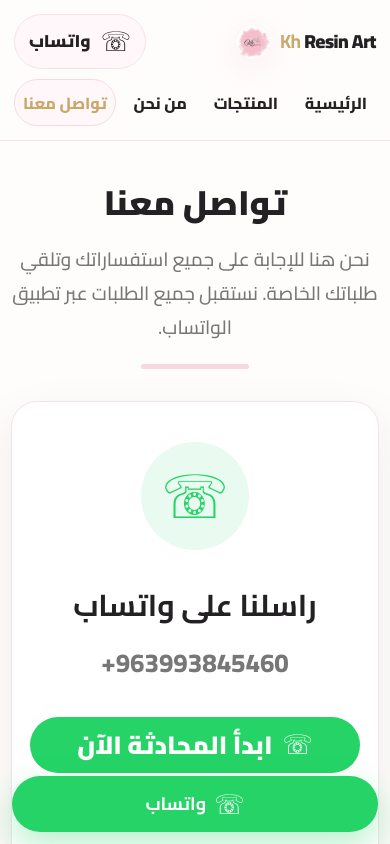
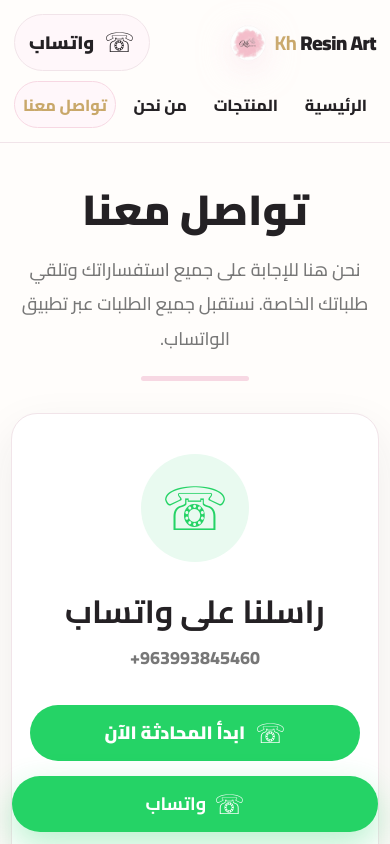
Before and after one commit to Othman-Darkal20752/kh-resin-art, a React (Vite) app: page /contact in a window 390 px wide. Shown: the top 844 px of the page. Built offline with nearby package versions, Linux system fonts and the light colour scheme.

Commit message:
Improve mobile font sizes

```diff
--- a/src/styles/global.css
+++ b/src/styles/global.css
@@ -237,3 +237,83 @@
     height: 56px;
   }
 }
+
+@media (max-width: 768px) {
+  body {
+    font-size: 18px;
+  }
+
+  .container,
+  .section-container {
+    width: 92%;
+  }
+
+  h1 {
+    font-size: 42px !important;
+    line-height: 1.25;
+  }
+
+  h2 {
+    font-size: 32px !important;
+    line-height: 1.35;
+  }
+
+  h3 {
+    font-size: 24px !important;
+  }
+
+  p {
+    font-size: 18px !important;
+    line-height: 1.9;
+  }
+
+  button,
+  .btn,
+  .whatsapp-btn,
+  .details-btn {
+    font-size: 18px !important;
+    min-height: 56px;
+    padding: 14px 22px;
+  }
+
+  .nav-link {
+    font-size: 17px !important;
+  }
+
+  .brand-name {
+    font-size: 20px !important;
+  }
+
+  .product-card h3 {
+    font-size: 24px !important;
+  }
+
+  .product-card p {
+    font-size: 17px !important;
+  }
+
+  .product-card {
+    border-radius: 22px;
+  }
+
+  .product-image-box {
+    min-height: 300px;
+  }
+
+  .category-card {
+    min-height: 150px;
+  }
+
+  .category-card h3 {
+    font-size: 23px !important;
+  }
+
+  .custom-order h2 {
+    font-size: 34px !important;
+  }
+
+  .footer p,
+  .footer a {
+    font-size: 17px !important;
+  }
+}
```
